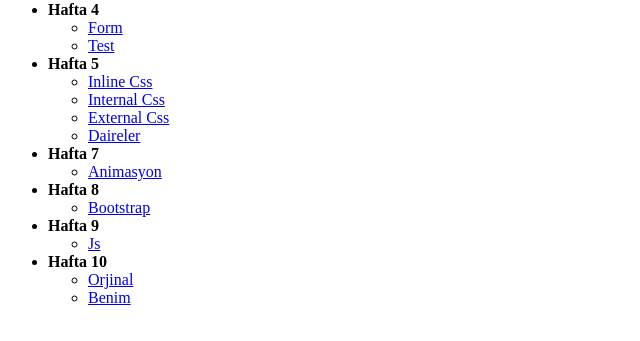
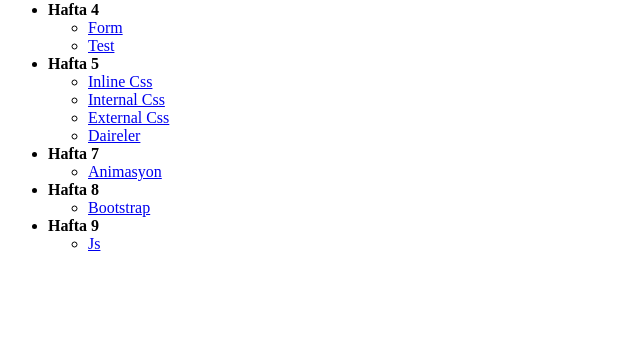
Before and after one commit to ennurdogan/ennurdogan, a plain HTML site: page index.html in a window 1280 px wide. Shown: the part 79-420 px from the top of the page, without its empty margins (0-640 px from the left). Drawn offline with Linux system fonts and the light colour scheme.

Commit message:
Update index.html

```diff
--- a/index.html
+++ b/index.html
@@ -5,7 +5,7 @@
 <head>
     <meta charset="utf-8">
     <meta name="viewport" content="width=device-width,initial-scale=1">
-    <title>ZEKI ARDA AKIN</title>
+    <title>ENNUR DOĞAN</title>
 </head>
 
 <body>
@@ -54,13 +54,7 @@
                         <li><a href="hafta9/js.html">Js</a></li>
                     </ul>
                 </li>
-                <li>
-                    <strong>Hafta 10</strong>
-                    <ul>
-                        <li><a href="hafta10/orjinal/index.html">Orjinal</a></li>
-                        <li><a href="hafta10/cakma/index.html">Benim</a></li>
-                    </ul>
-                </li>
+
             </ul>
         </nav>
     </main>
```
